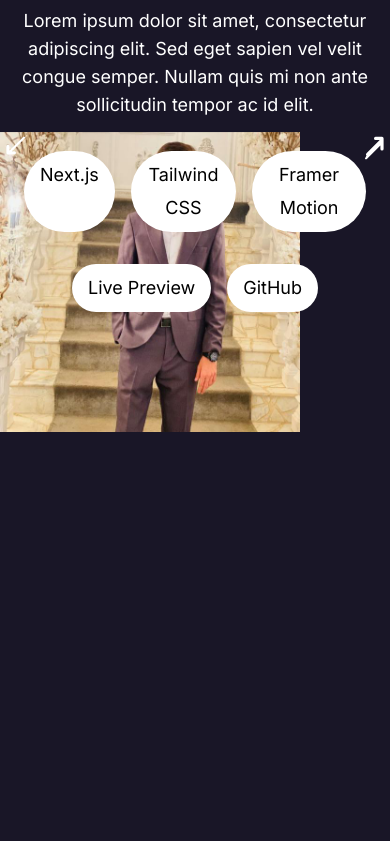
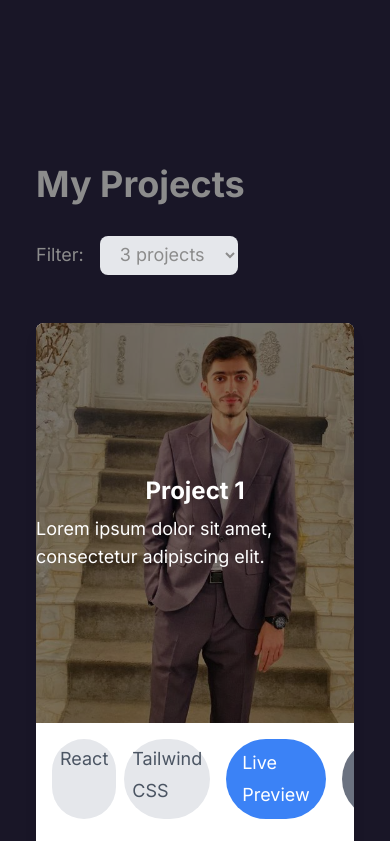
Before and after one commit to YousifQesim/portfolio, a Next.js app: page / in a window 390 px wide. Shown: the part 3580-4421 px from the top of the page. Before the commit the page ends 4012 px from the top, so only its background shows below. Built offline with nearby package versions, Linux system fonts and the light colour scheme.

Commit message:
project page add

```diff
--- a/projects.json
+++ b/projects.json
@@ -1,29 +1,49 @@
-[
+{
+  "projects": [
     {
       "id": 1,
-    "title": "Project One",
-    "description": "Lorem ipsum dolor sit amet, consectetur adipiscing elit. Sed eget sapien vel velit congue semper. Nullam quis mi non ante sollicitudin tempor ac id elit.",
+      "title": "Project 1",
+      "description": "Lorem ipsum dolor sit amet, consectetur adipiscing elit.",
       "image": "/my.jpg",
-    "livePreview": "/my.jpg",
-    "github": "https://github.com/example/project1",
-    "technologies": ["Next.js", "Tailwind CSS", "Framer Motion"]
+      "technologies": ["React", "Tailwind CSS"],
+      "livePreview": "https://example.com",
+      "github": "https://github.com/example/project1"
     },
     {
       "id": 2,
-    "title": "Project Two",
-    "description": "Lorem ipsum dolor sit amet, consectetur adipiscing elit. Sed eget sapien vel velit congue semper. Nullam quis mi non ante sollicitudin tempor ac id elit.",
-    "image": "/public/my.jpg",
-    "livePreview": "/public/my.jpg",
-    "github": "https://github.com/example/project2",
-    "technologies": ["Next.js", "Tailwind CSS", "Framer Motion"]
+      "title": "Project 2",
+      "description": "Sed do eiusmod tempor incididunt ut labore et dolore magna aliqua.",
+      "image": "/my.png",
+      "technologies": ["Next.js", "Framer Motion"],
+      "livePreview": "https://example.com",
+      "github": "https://github.com/example/project2"
     },
     {
       "id": 3,
-    "title": "Project Three",
-    "description": "Lorem ipsum dolor sit amet, consectetur adipiscing elit. Sed eget sapien vel velit congue semper. Nullam quis mi non ante sollicitudin tempor ac id elit.",
-    "image": "/my.jpg",
-    "livePreview": "/my.jpg",
-    "github": "https://github.com/example/project3",
-    "technologies": ["Next.js", "Tailwind CSS", "Framer Motion"]
+      "title": "Project 3",
+      "description": "Ut enim ad minim veniam, quis nostrud exercitation ullamco laboris nisi ut aliquip ex ea commodo consequat.",
+      "image": "/images/project3.jpg",
+      "technologies": ["Vue", "Bootstrap"],
+      "livePreview": "https://example.com",
+      "github": "https://github.com/example/project3"
+    },
+    {
+      "id": 4,
+      "title": "Project 4",
+      "description": "Duis aute irure dolor in reprehenderit in voluptate velit esse cillum dolore eu fugiat nulla pariatur.",
+      "image": "/images/project4.jpg",
+      "technologies": ["Node.js", "Express"],
+      "livePreview": "https://example.com",
+      "github": "https://github.com/example/project4"
+    },
+    {
+      "id": 5,
+      "title": "Project 5",
+      "description": "Excepteur sint occaecat cupidatat non proident, sunt in culpa qui officia deserunt mollit anim id est laborum.",
+      "image": "/images/project5.jpg",
+      "technologies": ["React Native", "Firebase"],
+      "livePreview": "https://example.com",
+      "github": "https://github.com/example/project5"
     }
   ]
+}
--- a/src/components/Pages/Projects.js
+++ b/src/components/Pages/Projects.js
@@ -1,117 +1,45 @@
 "use client"
-import { motion } from "framer-motion";
-import Image from "next/image";
 import { useState } from "react";
-import projects from "/projects.json";
+import ProjectCard from "../ProjectCard";
+import projectsData from "/projects.json";
 
-const Projects = () => {
-  const [activeIndex, setActiveIndex] = useState(0);
+const ProjectsPage = () => {
+  const [numProjects, setNumProjects] = useState(3);
 
-  const handlePrevClick = () => {
-    setActiveIndex((activeIndex - 1 + projects.length) % projects.length);
+  const handleFilterChange = (event) => {
+    setNumProjects(parseInt(event.target.value));
   };
 
-  const handleNextClick = () => {
-    setActiveIndex((activeIndex + 1) % projects.length);
-  };
+  const maxNumProjects = projectsData.projects.length;
 
   return (
-    <div className="relative">
-      <div className="absolute inset-0">
-        <Image
-          src={projects[activeIndex].image}
-          alt={projects[activeIndex].title}
-
-          objectFit="cover"
-          quality={100}
-          width={300}
-          height={300}
-        />
+    <div className="container mx-auto mt-8 px-4">
+      <h1 className="text-4xl font-bold mb-8">My Projects</h1>
+      <div className="mb-8">
+        <label htmlFor="filter" className="mr-4">
+          Filter:
+        </label>
+        <select
+          id="filter"
+          name="filter"
+          value={numProjects}
+          onChange={handleFilterChange}
+          className="bg-gray-200 px-4 py-2 rounded-lg outline-none focus:ring-2 focus:ring-blue-500"
+        >
+          {[...Array(maxNumProjects)].map((_, i) => (
+            <option key={i + 1} value={i + 1}>
+              {i + 1} projects
+            </option>
+          ))}
+        </select>
       </div>
-      <div className="absolute inset-0 bg-black bg-opacity-50" />
-      <div className="absolute inset-0 flex items-center justify-center">
-        <div className="max-w-3xl mx-auto px-4">
-          <motion.div
-            initial={{ opacity: 0 }}
-            animate={{ opacity: 1 }}
-            transition={{ duration: 0.5 }}
-            className="text-white text-center"
-          >
-            <h1 className="text-4xl font-bold mb-4">
-              {projects[activeIndex].title}
-            </h1>
-            <p className="text-lg mb-8">{projects[activeIndex].description}</p>
-            <div className="flex justify-center mb-8">
-              {projects[activeIndex].technologies.map((technology) => (
-                <span
-                  key={technology}
-                  className="bg-white text-black px-4 py-2 rounded-full mx-2"
-                >
-                  {technology}
-                </span>
-              ))}
-            </div>
-            <div className="flex justify-center">
-              <a
-                href={projects[activeIndex].livePreview}
-                target="_blank"
-                rel="noopener noreferrer"
-                className="bg-white text-black px-4 py-2 rounded-full mx-2"
-              >
-                Live Preview
-              </a>
-              <a
-                href={projects[activeIndex].github}
-                target="_blank"
-                rel="noopener noreferrer"
-                className="bg-white text-black px-4 py-2 rounded-full mx-2"
-              >
-                GitHub
-              </a>
-            </div>
-          </motion.div>
-        </div>
-      </div>
-      <div className="absolute inset-y-1/2 left-0 z-10">
-        <button
-          onClick={handlePrevClick}
-          className="text-white hover:text-gray-300 focus:outline-none"
-        >
-          <svg
-            xmlns="http://www.w3.org/2000/svg"
-            className="h-8 w-8"
-            viewBox="0 0 20 20"
-            fill="currentColor"
-          >
-            <path
-              fillRule="evenodd"
-              d="M15.707 3.293a1 1 0 00-1.414 0L6 11.586V9a1 1 0 00-2 0v4a1 1 0 001 1h4a1 1 0 000-2H7.414l8.293-8.293a1 1 0 000-1.414z"
-              clipRule="evenodd"
-            />
-          </svg>
-        </button>
-      </div>
-      <div className="absolute inset-y-1/2 right-0 z-10">
-        <button
-          onClick={handleNextClick}
-          className="text-white hover:text-gray-300 focus:outline-none"
-        >
-          <svg
-            xmlns="http://www.w3.org/2000/svg"
-            className="h-8 w-8"
-            viewBox="0 0 20 20"
-            fill="currentColor"
-          >
-            <path
-              fillRule="evenodd"
-              d="M4.293 16.707a1 1 0 001.414 0L14 8.414v2.172a1 1 0 102 0V4a1 1 0 00-1-1h-4a1 1 0 000 2h2.586l-8.293 8.293a1 1 0 000 1.414z"
-              clipRule="evenodd"
-            />
-          </svg>
-        </button>
+      <div className="flex flex-wrap -mx-4">
+        {projectsData.projects.slice(0, numProjects).map((project) => (
+          <ProjectCard key={project.id} project={project} />
+        ))}
       </div>
     </div>
   );
 };
 
-export default Projects;
+export default ProjectsPage;
--- /dev/null
+++ b/src/components/ProjectCard.js
@@ -0,0 +1,63 @@
+import { motion } from "framer-motion";
+import Image from "next/image";
+
+const ProjectCard = ({ project }) => {
+  return (
+    <motion.div
+
+      whileTap={{ scale: 0.95 }}
+      className="w-full md:w-1/2 lg:w-1/3 p-4 hover:cursor-pointer"
+    >
+      <div className="bg-white rounded-lg shadow-lg overflow-hidden h-full">
+        <div className="relative" style={{ height: "400px" }}>
+          <Image
+            src={project.image}
+            alt={project.title}
+            layout="fill"
+            objectFit="cover"
+            quality={100}
+          />
+          <div className="absolute inset-0 bg-black bg-opacity-50" />
+          <div className="absolute inset-0 flex flex-col justify-center items-center text-white">
+            <h1 className="text-2xl font-bold mb-2">{project.title}</h1>
+            <p className="text-lg">{project.description}</p>
+          </div>
+        </div>
+        <div className="p-4">
+          <div className="flex justify-between mb-4">
+            <div className="flex">
+              {project.technologies.map((technology) => (
+                <span
+                  key={technology}
+                  className="bg-gray-200 text-gray-600 px-2 py-1 rounded-full mr-2"
+                >
+                  {technology}
+                </span>
+              ))}
+            </div>
+            <div className="flex">
+              <a
+                href={project.livePreview}
+                target="_blank"
+                rel="noopener noreferrer"
+                className="bg-blue-500 text-white px-4 py-2 rounded-full mx-2"
+              >
+                Live Preview
+              </a>
+              <a
+                href={project.github}
+                target="_blank"
+                rel="noopener noreferrer"
+                className="bg-gray-500 text-white px-4 py-2 rounded-full mx-2"
+              >
+                GitHub
+              </a>
+            </div>
+          </div>
+        </div>
+      </div>
+    </motion.div>
+  );
+};
+
+export default ProjectCard;
```
Lines whose indentation alone changed are shown as unchanged.
